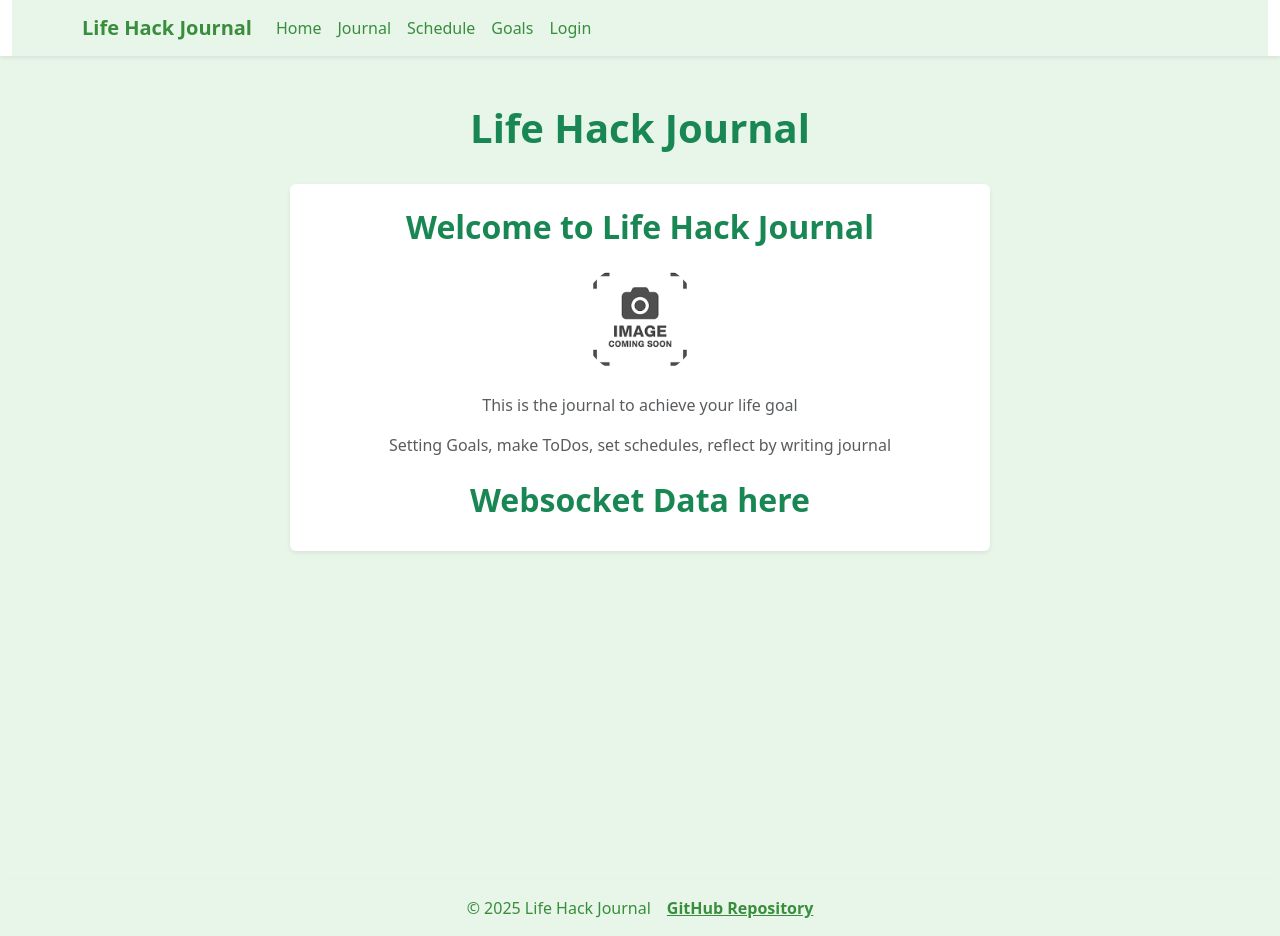
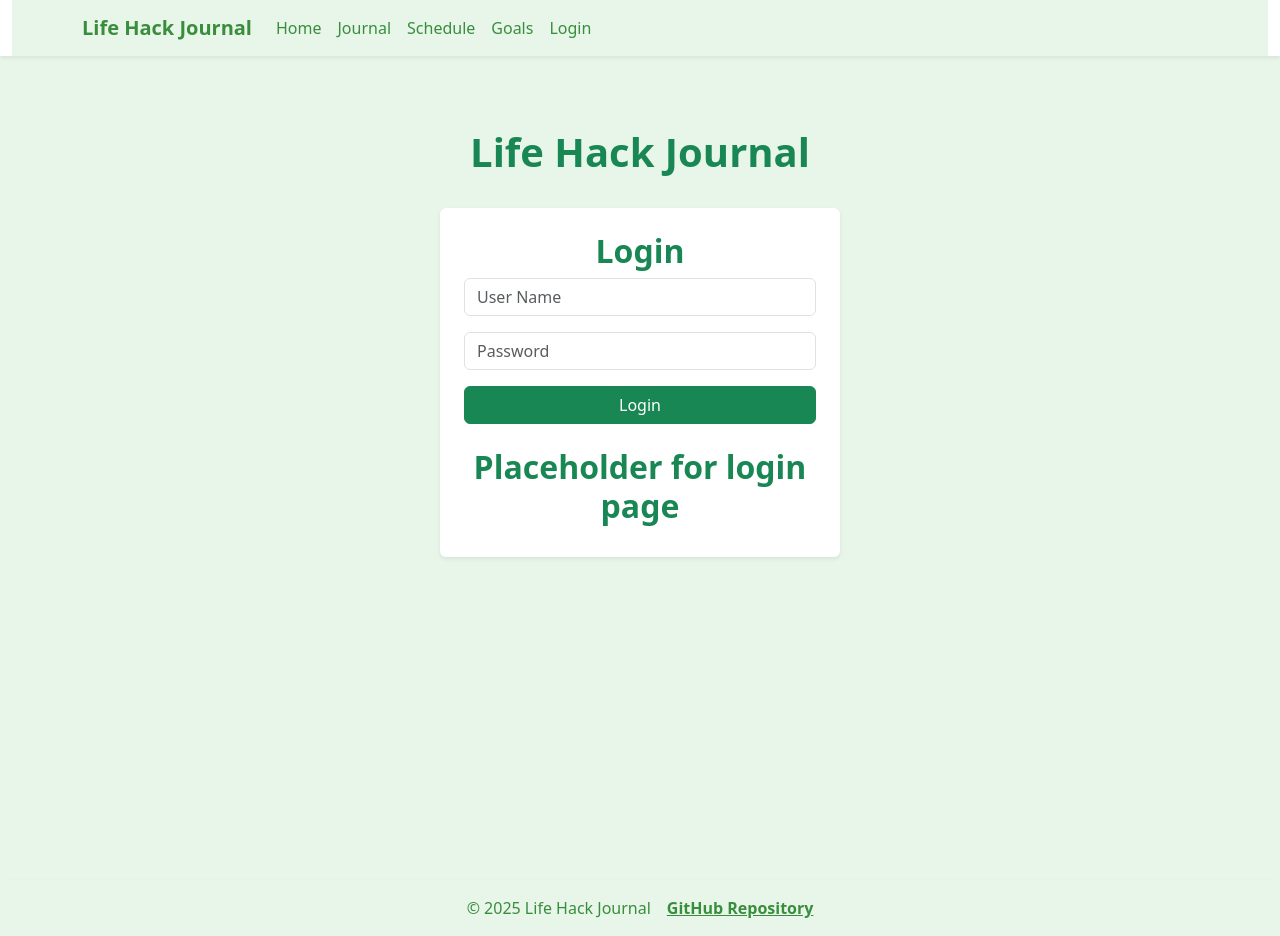
Before and after one commit to rikushiraiwa/startup, a React (Vite) app: page / in a window 1280 px wide. Built offline with nearby package versions, Linux system fonts and the light colour scheme.

Commit message:
Delete route so Login will show up first

```diff
--- a/src/app.jsx
+++ b/src/app.jsx
@@ -32,7 +32,7 @@ export default function App() {
                             <div className="collapse navbar-collapse" id="navbarNav">
                                 <ul className="navbar-nav">
                                     <li className="nav-item">
-                                        <NavLink className="nav-link" to="/" style={{ color: "#388E3C" }}>Home</NavLink>
+                                        <NavLink className="nav-link" to="/home" style={{ color: "#388E3C" }}>Home</NavLink>
                                     </li>
                                     <li className="nav-item">
                                         <NavLink className="nav-link" to="/journal" style={{ color: "#388E3C" }}>Journal</NavLink>
@@ -54,7 +54,8 @@ export default function App() {
 
                 <main className="container flex-grow-1 mt-4">
                     <Routes>
-                        <Route path="/" element={<Home />} />
+                        <Route path="/" element={<Login />} /> {/* 初期表示をLoginページに変更 */}
+                        <Route path="/home" element={<Home />} /> {/* Homeを明示的なパスに */}
                         <Route path="/journal" element={<Journal />} />
                         <Route path="/schedule" element={<Schedule />} />
                         <Route path="/goal" element={<Goal />} />
```
